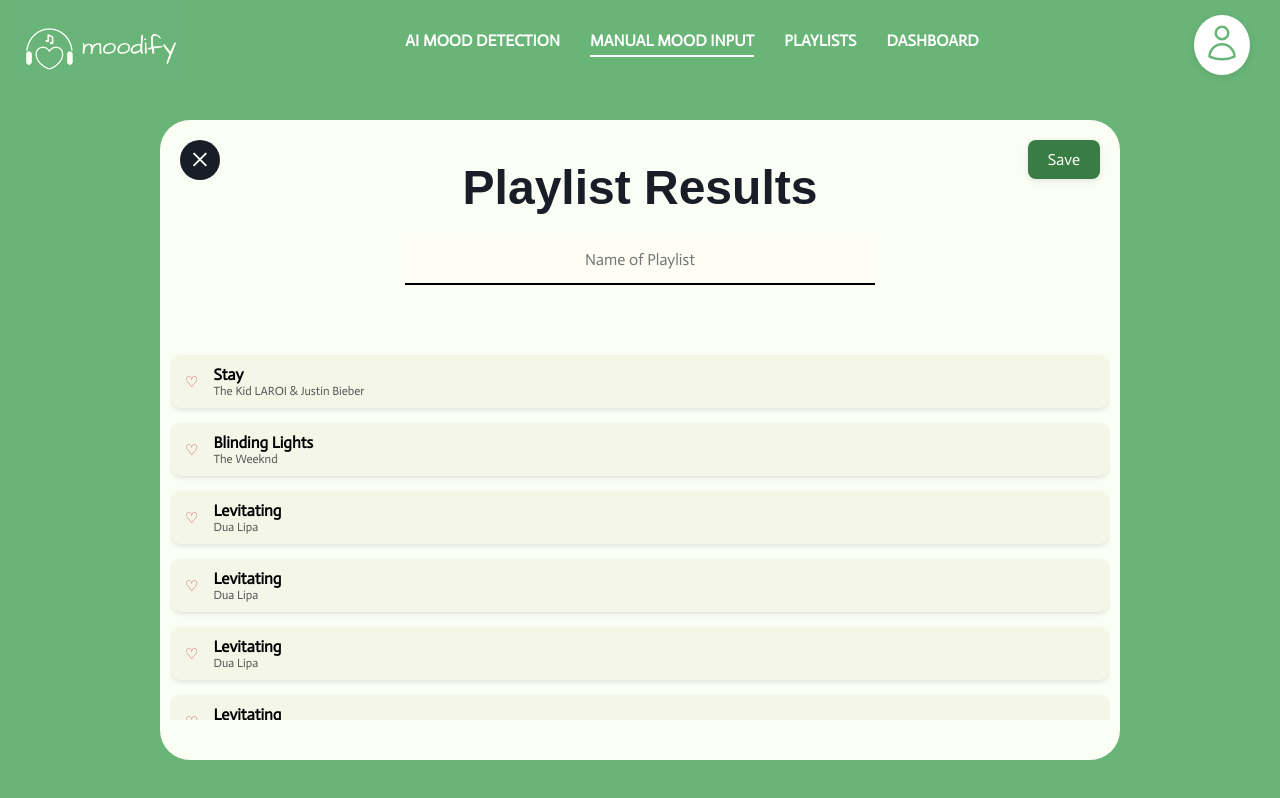
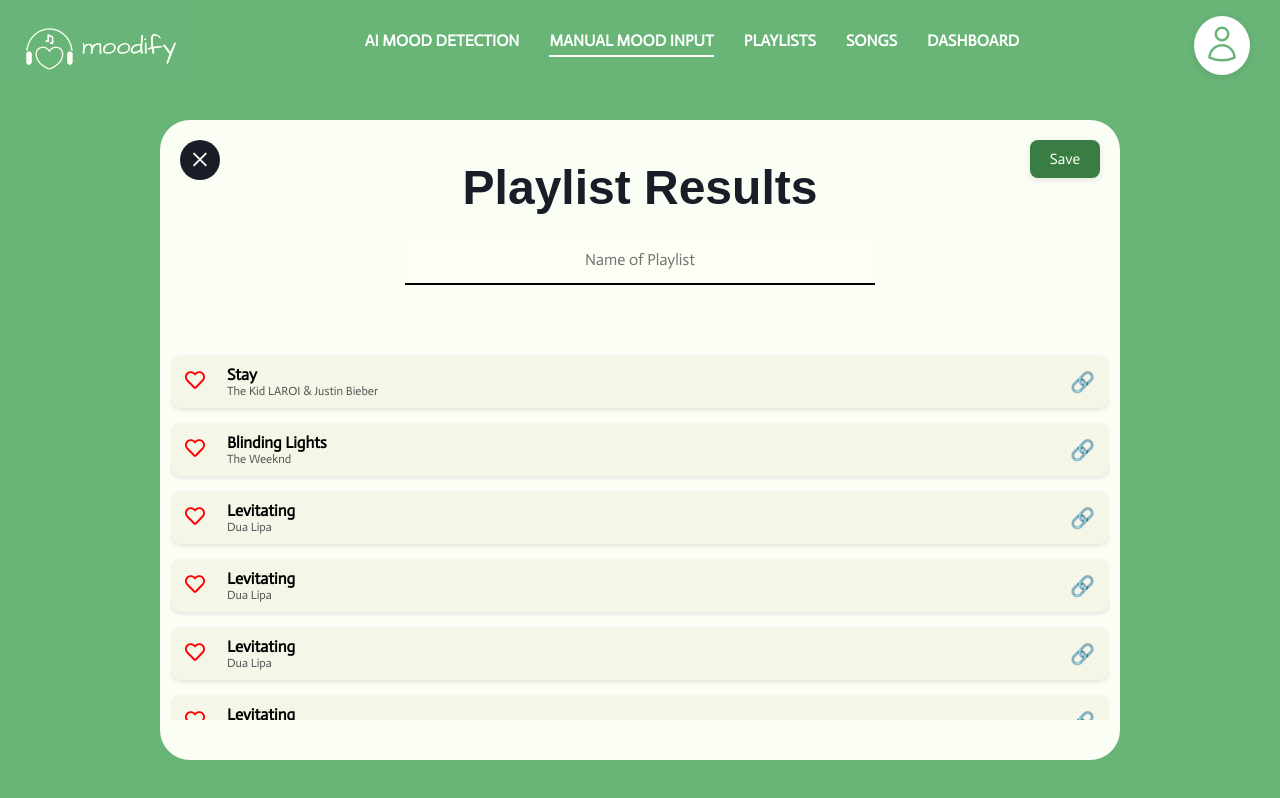
Before and after one commit to DominickLoyola/Software-Engineering-Group-7, a Next.js app in the folder moodify/: page /playlistResults in a window 1280 px wide. Built offline with nearby package versions, Linux system fonts and the light colour scheme; a web font is replaced by a local one.

Commit message:
more changes

```diff
--- a/moodify/components/navbar.module.css
+++ b/moodify/components/navbar.module.css
@@ -44,4 +44,34 @@
     padding: 8px;
     margin-top: 10px;
     box-shadow: 0 2px 8px rgba(0, 0, 0, 0.1);
+    border: none;
   }
+
+  .dropdownMenu {
+    position: absolute;
+    top: 70px;
+    right: 40px;
+    background-color: white;
+    border: 1px solid #ccc;
+    border-radius: 12px;
+    box-shadow: 0 4px 12px rgba(0,0,0,0.1);
+    padding: 10px;
+    z-index: 1000;
+    display: flex;
+    flex-direction: column;
+    min-width: 160px;
+    margin-top: 10px;
+  }
+
+  .dropdownMenu a {
+    padding: 10px 15px;
+    text-decoration: none;
+    color: #333;
+    font-family: 'Actor', sans-serif;
+    font-size: 15px;
+    transition: background-color 0.2s ease;
+  }
+
+  .dropdownMenu a:hover {
+    background-color: #f1f1f1;
+  }
--- a/moodify/components/navbar.tsx
+++ b/moodify/components/navbar.tsx
@@ -1,9 +1,14 @@
+"use client";
 import Link from "next/link";
 import Image from "next/image";
 import styles from "./navbar.module.css";
 import { HiOutlineUser } from "react-icons/hi2";
+import { useState, useRef, useEffect } from "react";
 
 export default function Navbar({ activePage }: { activePage: string }) {
+
+    const [dropdownOpen, setDropdownOpen] = useState(false);
+
     return (
         <nav className={styles.navbar}>
             <div className={styles.left}>
@@ -25,6 +30,11 @@ export default function Navbar({ activePage }: { activePage: string }) {
                         PLAYLISTS
                     </span>
                 </Link>
+                <Link href="/songs">
+                    <span className={activePage === "songs" ? styles.active : ""}>
+                        SONGS
+                    </span>
+                </Link>
                 <Link href="/dashboard">
                     <span className={activePage === "dashboard" ? styles.active : ""}>
                         DASHBOARD
@@ -32,10 +42,17 @@ export default function Navbar({ activePage }: { activePage: string }) {
                 </Link>
             </div>
             <div className={styles.right}>
-                <div className={styles.userIcon}>
+                <button className={styles.userIcon} onClick={() => setDropdownOpen(!dropdownOpen)}>
                     <HiOutlineUser color='#69B578' size={40}>
                     </HiOutlineUser>
-                </div>
+                </button>
+
+                {dropdownOpen && (
+                    <div className={styles.dropdownMenu}>
+                        <Link href="/viewAccount">View Account</Link>
+                        <Link href="/">Logout</Link>
+                    </div>
+                )}
             </div>
         </nav>
     );
--- a/moodify/src/app/globals.css
+++ b/moodify/src/app/globals.css
@@ -28,4 +28,7 @@ label {
 h2 {
   font-family: 'Cambo', sans-serif;
   margin-right: 10px;
+  font-size: 20px;
+  margin-bottom: 10px;
+  color: #000000;
 }
--- a/moodify/src/app/page.module.css
+++ b/moodify/src/app/page.module.css
@@ -330,7 +330,7 @@
   text-align: center;
   font-family: 'Actor', sans-serif;
   margin-bottom: 50px;
-  margin-top: -30px;
+  margin-top: -60px;
 }
 
 .inputSetMood {
@@ -339,6 +339,7 @@
   margin-bottom: 70px;
   width: 100%;
   justify-content: center;
+  align-items: center;
 }
 
 .greenButton {
@@ -361,15 +362,22 @@
 .inputBox {
   padding: 10px;
   min-height: 150px;
-  min-width: 60%;
+  width: 70%;
   border: 2px solid #181D27;
   border-radius: 8px;
   font-size: 1rem;
   resize: none;
   background-color: #FBFEF4;
   font-family: 'Actor', sans-serif;
+  box-shadow: 2px 2px 6px rgba(0, 0, 0, 0.05);
+  transition: border-color 0.2s ease;
+}
 
+.inputBox:focus {
+  outline: none;
+  border-color: #3A7D44;
 }
+
 
 .selectBox {
   width: 40%;
@@ -385,7 +393,7 @@
 .titleInput {
   text-align: center;
   background-color: #fefef4;
-  border:none;
+  border: none;
   font-size: 1rem;
   border-bottom: 2px black solid;
   width: 50%;
@@ -429,6 +437,7 @@
 .songInfo {
   display: flex;
   flex-direction: column;
+  margin-left: 12px;
 }
 
 .songName {
@@ -468,8 +477,28 @@
   padding: 10px 20px;
   border: none;
   border-radius: 8px;
-  font-size: 1rem;
+  font-size: 15px;
   cursor: pointer;
   font-family: 'Actor', sans-serif;
   box-shadow: 0 2px 6px rgba(0, 0, 0, 0.1);
 }
+
+.linkButton {
+  margin-left: auto;
+  font-size: 20px;
+  text-decoration: none;
+  font-weight: bold;
+  padding-left: 10px;
+  cursor: pointer;
+}
+
+.linkButton:hover {
+  text-decoration: underline;
+}
+
+.heartButton {
+  background: none;
+  border: none;
+  cursor: pointer;
+  margin-right: 10px;
+}
--- a/moodify/src/app/playlistResults/page.tsx
+++ b/moodify/src/app/playlistResults/page.tsx
@@ -1,10 +1,32 @@
+"use client";
+
 import Image from "next/image";
 import Link from "next/link";
 import styles from "../page.module.css";
 
 import Navbar from "../../../components/navbar";
+import { FaRegHeart } from "react-icons/fa";
+import { FaHeart } from "react-icons/fa";
+import { useState } from "react";
+
 
 export default function playlistResults() {
+
+    const [likedSongs, setLikedSongs] = useState<Set<number>>(new Set());
+
+    const toggleLike = (id: number) => {
+        setLikedSongs(prev => {
+            const updated = new Set(prev);
+            if (updated.has(id)) {
+                updated.delete(id);
+            } else {
+                updated.add(id);
+            }
+            return updated;
+        });
+    };
+
+
     return (
         <div className={styles.pageGreen}>
             <Navbar activePage="manual" />
@@ -32,13 +54,30 @@ export default function playlistResults() {
                             { id: 7, name: "Levitating", artist: "Dua Lipa", link: "https://www.youtube.com/watch?v=kTJczUoc26U" },
                             { id: 8, name: "Levitating", artist: "Dua Lipa", link: "https://www.youtube.com/watch?v=kTJczUoc26U" },
                         ].map((song) => (
-                            <Link href="https://www.youtube.com/watch?v=kTJczUoc26U" key={song.id} className={styles.songItem}>
-                                <span className={styles.heart}>♡</span>
+                            <div key={song.id} className={styles.songItem}>
+                                <button
+                                    onClick={() => toggleLike(song.id)}
+                                    className={styles.heartButton}
+                                >
+                                    {likedSongs.has(song.id) ? (
+                                        <FaHeart color='red' size={20} />
+                                    ) : (
+                                        <FaRegHeart color='red' size={20} />
+                                    )}
+                                </button>
                                 <div className={styles.songInfo}>
                                     <p className={styles.songName}>{song.name}</p>
                                     <p className={styles.artistName}>{song.artist}</p>
                                 </div>
-                            </Link>
+                                <a
+                                    href={song.link}
+                                    target="_blank"
+                                    rel="noopener noreferrer"
+                                    className={styles.linkButton}
+                                >
+                                    🔗
+                                </a>
+                            </div>
                         ))}
                     </div>
                 </div>
```
